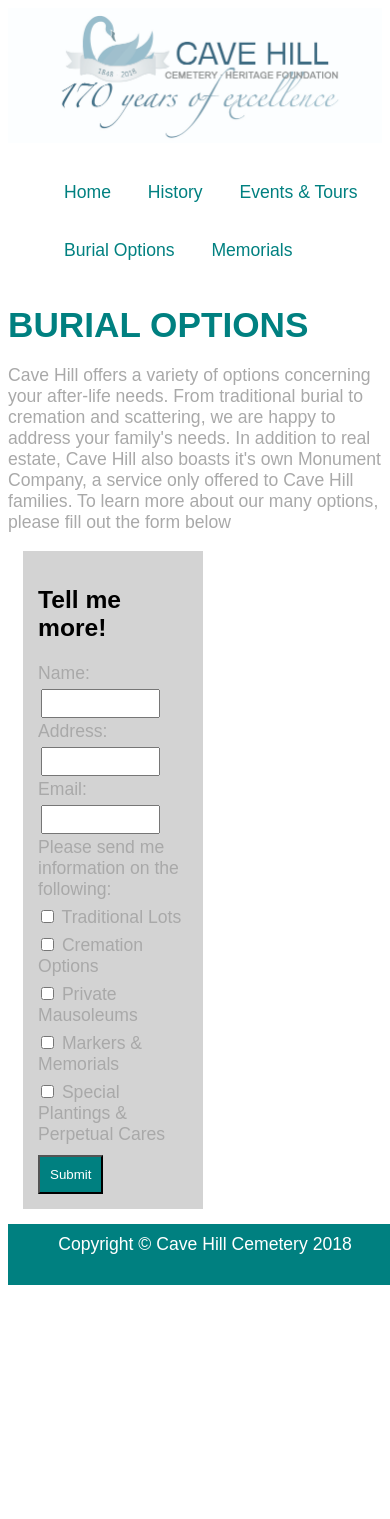
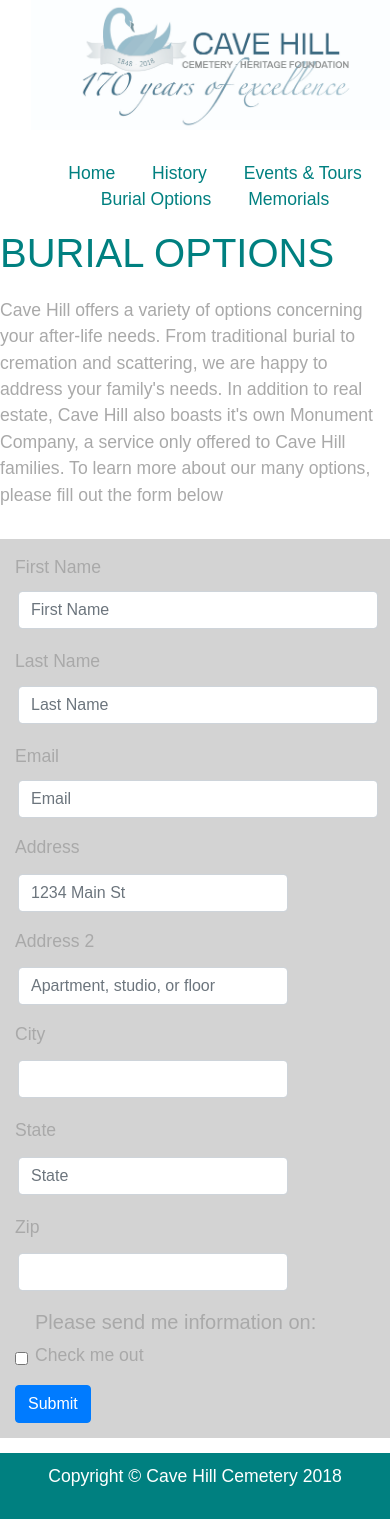
Before and after one commit to kaylawessling/cave-hill-redesign, a plain HTML site: page options.html in a window 390 px wide. Before the commit the page ends 1293 px from the top, so only its background shows below. Drawn offline with nearby package versions, Linux system fonts and the light colour scheme.

Commit message:
modified responsiveness of navigation bar, deleted memorials page

```diff
--- a/css/ch-style.css
+++ b/css/ch-style.css
@@ -1,35 +1,49 @@
-/*************************
+/* ************************
 Navbar Container
 *************************/
-.main-nav {
-  overflow: hidden;
-  background-color: white;
+#flex-container {
+  flex-direction: row;
+  justify-content: space-between;
+  align-content: space-around;
+  display: inline flex;
+  float: right;
+  text-align: center;
+  width: 100%;
 }
 
-#main-header {
-  display: block;
-  vertical-align: middle;
-  width: 289px;
+#header, ul {
+  flex-wrap: wrap;
+  text-align: center;
+  margin-top: 30px;
+  position: relative;
+  display: inline-block;
+}
+
+#logo {
+  float: left;
+  width: 40%;
+}
+
+a:hover {
+  font-weight: bold;
+  text-decoration: none;
+  color: teal;
 }
 
 /*************************
 Navbar links
 *************************/
-
-#main-nav {
-  float: left;
-  vertical-align: middle;
-  position: relative;
-  display: block;
-  width: 289px;
+.nav-links {
+  float: right;
+  display: inline;
+  margin-top: 30px;
+  width: 50%;
 }
 
-.main-nav a {
-  float: left;
-  display: inline-block;
+.nav-links, a {
   color: teal;
   text-align: center;
-  padding: 16px 16px;
+  padding: 16px;
   text-decoration: none;
 }
 
@@ -37,12 +51,12 @@ li {
   display: inline-block;
 }
 
-li:hover span {
+/* li:hover span {
   float: center;
   display: inline-block;
   text-align: center;
   font-weight: bold;
-}
+} */
 
 
 /*************************
@@ -59,6 +73,7 @@ img {
 }
 
 h1 {
+  display: block;
   margin-bottom: 10px;
   text-transform: uppercase;
   color: teal
@@ -97,6 +112,9 @@ Sticky Footer
 /*************************
 Burial Options Page Elements
 *************************/
+secondary col {
+  background-color:teal;
+}
 
 .options-submission {
   width: 40%;
@@ -140,11 +158,18 @@ input[type=checkbox], textarea {
 Media Queries
 *************************/
 
-/* On screens that are 600px wide or less, make the menu links stack on top of each other instead of next to each other */
-/* @media screen and (max-width: 600px) {
-  #main-nav {
+/* On screens that are 769px wide or less, make the menu links stack on top of each other instead of next to each other */
+@media (max-width: 769px) {
+
+  #logo {
+    display: none;
+  }
+
+ #header {
+   margin-top: 0;
    display: block;
    width: 100%;
+   content: inherit;
    float: center;
    vertical-align: middle;
    position: relative;
@@ -155,14 +180,18 @@ Media Queries
    width:75%;
 }
 
-  .main-nav li,
-  .main-nav a {
+ #header li,
+ #header a {
    display: block;
    width: 100%;
    background-color: teal;
    color: white;
    padding: 10px;
    text-align: center;
+ }
+
+ .primary col {
+   order: -1;
  }
 
  .options-submission {
@@ -173,4 +202,4 @@ Media Queries
    background-color: lightgray;
    font-display: block;
  }
-} */
+}
--- a/css/flexbox.css
+++ b/css/flexbox.css
@@ -11,16 +11,13 @@
 	Media Queries
 ==================================== */
 
-/* =================================
-  Media Queries
-==================================== */
-
 @media (min-width: 769px) {
 
 	.main-header,
   .main-nav,
   .row {
     display: flex;
+		align: center;
   }
 
   .main-header {
@@ -31,6 +28,15 @@
   .col {
     flex: 1;
   }
+
+	.secondary {
+		order: -1;
+	}
+
+	.submit-button {
+		margin-top: auto;
+		align-self: flex-end;
+	}
 }
 
 @media (min-width: 1025px) {
@@ -38,6 +44,7 @@
   .main-header {
     flex-direction: row;
     justify-content: space-between;
+		align-content: space-around;
   }
 
   .secondary {
--- a/js/ch-redesign.js
+++ b/js/ch-redesign.js
@@ -1,6 +1,6 @@
-// Burial Options submit button pop-up confirmation alert
+// Confirmation pop-up when 'Submit' is clicked on Burial Options page
 $(document).ready(function(){
-  $('.submit-button').click(function() {
+  $('#submit-button').click(function() {
     alert("Thank you for your submission! Someone will be in contact with you shortly.");
   });
 });
--- a/options.html
+++ b/options.html
@@ -2,46 +2,87 @@
 <html>
   <head>
     <title>Cave Hill Cemetery Burial Options</title>
-    <link rel="stylesheet" href="css/ch-style.css">
-    <link rel="stylesheet" href="css/flexbox.css">
+    <link rel="stylesheet" href="https://stackpath.bootstrapcdn.com/bootstrap/4.1.3/css/bootstrap.min.css" integrity="sha384-MCw98/SFnGE8fJT3GXwEOngsV7Zt27NXFoaoApmYm81iuXoPkFOJwJ8ERdknLPMO" crossorigin="anonymous">
+      <script src="https://stackpath.bootstrapcdn.com/bootstrap/4.1.3/js/bootstrap.min.js" integrity="sha384-ChfqqxuZUCnJSK3+MXmPNIyE6ZbWh2IMqE241rYiqJxyMiZ6OW/JmZQ5stwEULTy" crossorigin="anonymous"></script>
+    <link rel="stylesheet" href="../cave-hill-redesign/css/ch-style.css">
     <meta name="viewport" content="width=device-width">
   </head>
   <body>
-    <header class="main-header">
-      <img src="img/170-logo.jpg" id="170-logo"><a href="index.html"></a>
-          <ul class="main-nav">
+    <header>
+      <div id="main-header" class="container">
+        <a href="index.html">
+          <img src="img/170-logo.jpg" id="170-logo">
+        </a>
+      </div>
+      <div>
+        <nav class="main-nav">
+          </a>
+          <ul>
             <li><a href="index.html"><span>Home</span></a></li>
             <li><a href="history.html"><span>History</span></a></li>
             <li><a href="programs.html"><span>Events & Tours</span></a></li>
             <li><a href="options.html"><span>Burial Options</span></a></li>
             <li><a href="memorials.html"><span>Memorials</span></a></li>
           </ul>
+        </nav>
+      </div>
     </header>
+
   <div class="row">
     <div class="primary col">
       <h1>Burial Options</h1>
       <p>Cave Hill offers a variety of options concerning your after-life needs. From traditional burial to cremation and scattering, we are happy to address your family's needs. In addition to real estate, Cave Hill also boasts it's own Monument Company, a service only offered to Cave Hill families. To learn more about our many options, please fill out the form below</p>
     </div>
 
-    <div class="secondary col">
-      <form class="options-submission">
-        <h2 class="submission-title">Tell me more!</h2>
-        <label for="name">Name:</label>
-          <input type="text" name="label">
-          <br>
-        <label for="address">Address:</label>
-          <input type="text" name="label">
-          <br>
-        <label for="email">Email:</label>
-          <input type="text" name="label">
-          <br>
-        <label for="info-fields">Please send me information on the following:</label><br>
-          <input type="checkbox" name="info-traditional-lots" value="Lots"> Traditional Lots<br>
-          <input type="checkbox" name="info-cremation" value="Cremation"> Cremation Options<br>
-          <input type="checkbox" name="info-mausoleum" value="Mausoleum"> Private Mausoleums<br>
-          <input type="checkbox" name="info-memorials" value="Memorials"> Markers & Memorials<br>
-          <input type="checkbox" name="info-special-care" value="Special Care"> Special Plantings & Perpetual Cares<br>
-          <button class="submit-button">Submit</button>
+    <div class="options-submission"> <!--Submission form-->
+      <form>
+        <div class="form-row">
+          <div class="form-group col-md-6">
+            <label for="inputFirstName4">First Name</label>
+            <input type="firstName" class="form-control" id="inputFirstName4" placeholder="First Name">
+          </div>
+          <div class="form-group col-md-6">
+            <label for="inputLastName4">Last Name</label>
+            <input type="lastName" class="form-control" id="inputLastName4" placeholder="Last Name">
+          </div>
+        </div>
+
+        <div class="form-group">
+          <label for="inputEmail4">Email</label>
+          <input type="email" class="form-control" id="inputEmail4" placeholder="Email">
+        </div>
+        <div class="form-group">
+          <label for="inputAddress">Address</label>
+          <input type="text" class="form-control" id="inputAddress" placeholder="1234 Main St">
+        </div>
+        <div class="form-group">
+          <label for="inputAddress2">Address 2</label>
+          <input type="text" class="form-control" id="inputAddress2" placeholder="Apartment, studio, or floor">
+        </div>
+        <div class="form-row">
+          <div class="form-group col-md-6">
+            <label for="inputCity">City</label>
+            <input type="text" class="form-control" id="inputCity">
+          </div>
+          <div class="form-group col-md-4">
+            <label for="inputState">State</label>
+            <input type="text" class="form-control" placeholder="State">
+          </div>
+          <div class="form-group col-md-2">
+            <label for="inputZip">Zip</label>
+            <input type="text" class="form-control" id="inputZip">
+          </div>
+        </div>
+        <div class="form-group">
+          <div class="form-check">
+            <h5>Please send me information on:</h5>
+            <input class="form-check-input" type="checkbox" id="gridCheck">
+            <label class="form-check-label" for="gridCheck">
+              Check me out
+            </label>
+          </div>
+        </div>
+        <button type="submit" class="btn btn-primary" id="submit-button">Submit</button>
       </form>
     </div>
   </div>
```
Also changed, not shown: history.html (+14 -3 lines), index.html (+16 -11 lines), memorials.html (deleted, +0 -39 lines), programs.html (+14 -3 lines). Lines whose indentation alone changed are shown as unchanged.
